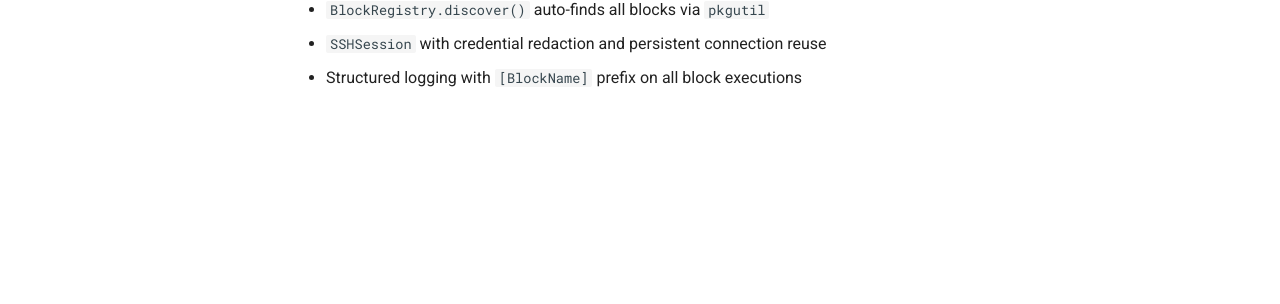
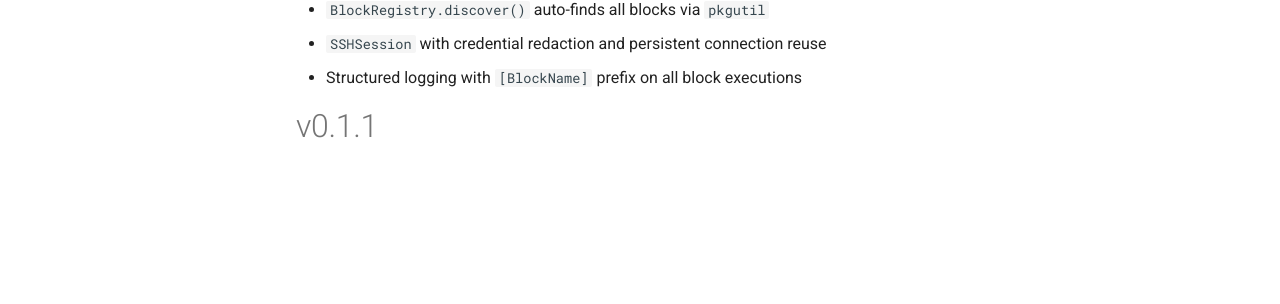
Before and after one commit to joshuajerome/cutip-blocks, an MkDocs documentation site: the page built from docs/patch-notes.md, in a window 1280 px wide. Shown: the part 420-724 px from the top of the page. Built offline with MkDocs 1.6.1 and Material for MkDocs 9.7.7, drawn with Linux system fonts in a browser that asks for light colours; comment, search, counter and statistics services are not loaded.

Commit message:
release: v0.1.1 trigger

```diff
--- a/docs/patch-notes.md
+++ b/docs/patch-notes.md
@@ -9,3 +9,4 @@
 - `BlockRegistry.discover()` auto-finds all blocks via `pkgutil`
 - `SSHSession` with credential redaction and persistent connection reuse
 - Structured logging with `[BlockName]` prefix on all block executions
+# v0.1.1
```
